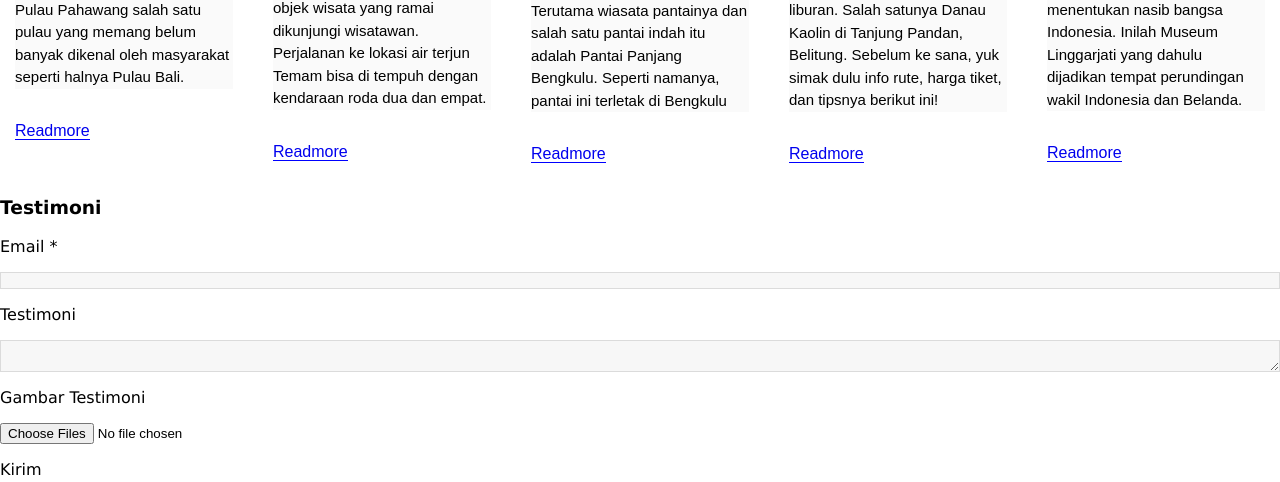
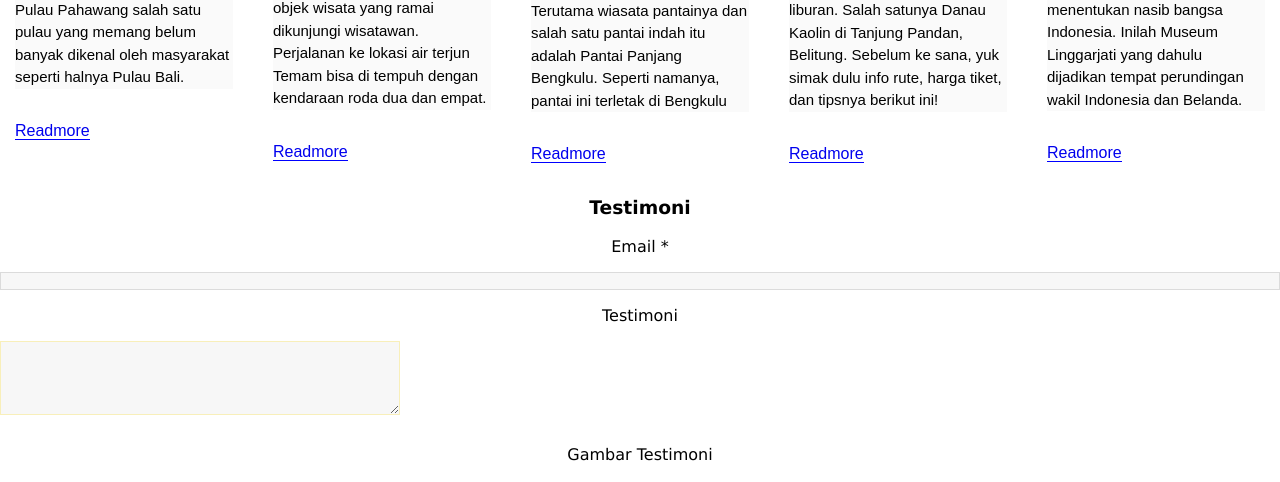
Before and after one commit to hadeID/H-14, a plain HTML site: page index.html in a window 1280 px wide. Shown: the part 2320-2802 px from the top of the page. Drawn offline with Linux system fonts and the light colour scheme.

Commit message:
Update h14stylesheet.css

```diff
--- a/h14stylesheet.css
+++ b/h14stylesheet.css
@@ -898,5 +898,60 @@ header {
 
 /* Bagian Isi Kedua */
 
+/* Bagian Isi Ketiga */
+.heading h3 {
+  font-weight: normal;
+}
+
+.btn {
+  padding: 12px 24px;
+  color: white;
+  display: inline-block;
+  opacity: 0.8;
+  border-radius: 4px;
+  text-align: center;
+}
+
+.btn:hover {
+  opacity: 1;
+}
+
+.testimoni-form {
+  border-bottom: 1px solid #eee;
+  padding-bottom: 80px;
+  text-align: center;
+}
+
+.kirim {
+  padding: 15px 40px;
+  background-color: #1B9CFC;
+  cursor: pointer;
+  box-shadow: 0 7px #3ba9fd;
+}
+
+.kirim:active {
+  position: relative;
+  top: 7px;
+  box-shadow: none;
+}
+
+input {
+  width: 400px;
+  margin-top: 5px;
+  margin-bottom: 15px;
+  padding: 10px;
+  font-size: 14px;
+  border: 1px solid #F8EFBA;
+}
+
+textarea {
+  width: 400px;
+  margin-top: 10px;
+  margin-bottom: 30px;
+  padding: 20px;
+  font-size: 14px;
+  border: 1px solid #F8EFBA;
+}
+
 
 /* Bagian Footer */
```
